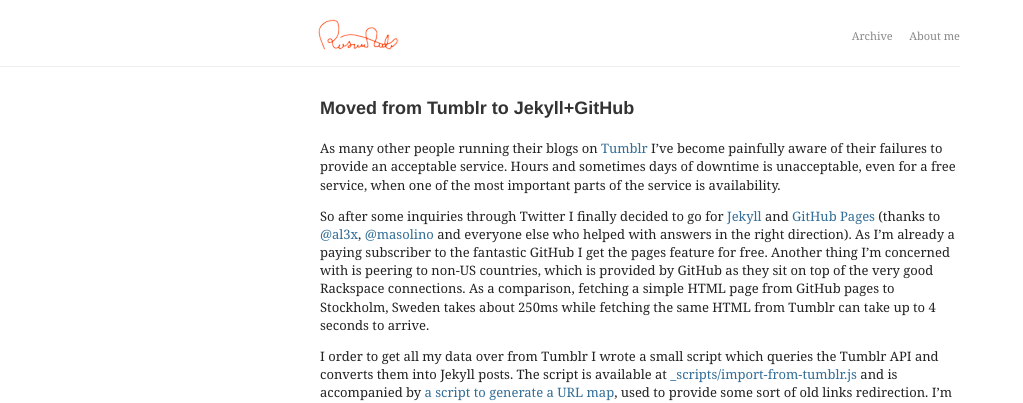
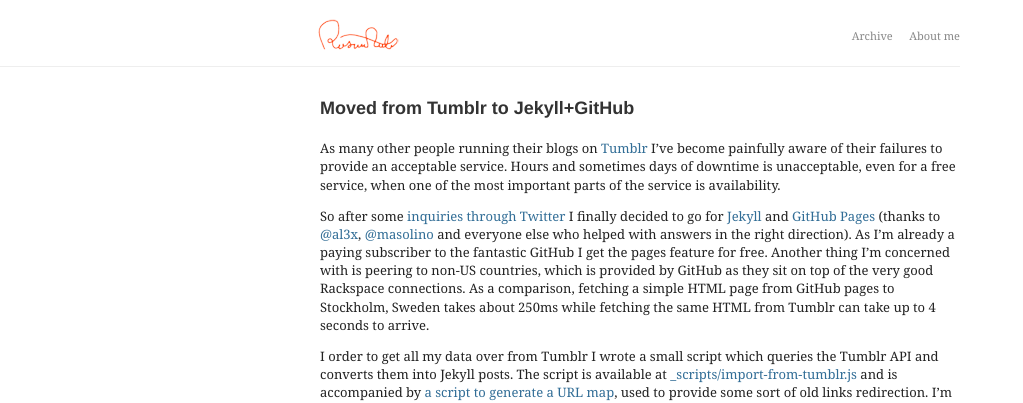
Before and after one commit to protez/rsms.github.com, a Jekyll site: the page built from _posts/2011-01-24-moved-from-tumblr.md, in a window 1280 px wide. Shown: the top 403 px of the page, without its empty margins (0-1023 px from the left). Built offline with Jekyll 4.4.1, drawn with Linux system fonts in a browser that asks for light colours; some web fonts are replaced; Markdown is read by kramdown in place of the engine named in the settings; comment, search, counter and statistics services are not loaded; part of the change alters nothing that is shown.

```diff
--- a/_posts/2011-01-24-moved-from-tumblr.md
+++ b/_posts/2011-01-24-moved-from-tumblr.md
@@ -5,7 +5,7 @@ title: Moved from Tumblr to Jekyll+GitHub
 
 As many other people running their blogs on [Tumblr](http://www.tumblr.com/) I've become painfully aware of their failures to provide an acceptable service. Hours and sometimes days of downtime is unacceptable, even for a free service, when one of the most important parts of the service is availability.
 
-So after some inquiries through Twitter I finally decided to go for [Jekyll](https://github.com/mojombo/jekyll) and [GitHub Pages](http://pages.github.com/) (thanks to [@al3x](https://twitter.com/al3x), [@masolino](https://twitter.com/masolino) and everyone else who helped with answers in the right direction). As I'm already a paying subscriber to the fantastic GitHub I get the pages feature for free. Another thing I'm concerned with is peering to non-US countries, which is provided by GitHub as they sit on top of the very good Rackspace connections. As a comparison, fetching a simple HTML page from GitHub pages to Stockholm, Sweden takes about 250ms while fetching the same HTML from Tumblr can take up to 4 seconds to arrive.
+So after some [inquiries through Twitter](http://search.twitter.com/search?q=to:rsms+since:2011-01-20+until:2011-01-21+github+OR+posterous+OR+squarespace+OR+wordpress+OR+tumblr+OR+soup+OR+jekyll+OR+blogging+OR+blog+OR+gitblog) I finally decided to go for [Jekyll](https://github.com/mojombo/jekyll) and [GitHub Pages](http://pages.github.com/) (thanks to [@al3x](https://twitter.com/al3x), [@masolino](https://twitter.com/masolino) and everyone else who helped with answers in the right direction). As I'm already a paying subscriber to the fantastic GitHub I get the pages feature for free. Another thing I'm concerned with is peering to non-US countries, which is provided by GitHub as they sit on top of the very good Rackspace connections. As a comparison, fetching a simple HTML page from GitHub pages to Stockholm, Sweden takes about 250ms while fetching the same HTML from Tumblr can take up to 4 seconds to arrive.
 
 I order to get all my data over from Tumblr I wrote a small script which queries the Tumblr API and converts them into Jekyll posts. The script is available at [_scripts/import-from-tumblr.js](https://github.com/rsms/rsms.github.com/blob/master/_scripts/import-from-tumblr.js) and is accompanied by [a script to generate a URL map](https://github.com/rsms/rsms.github.com/blob/master/_scripts/gen-tumblr-url-map.js), used to provide some sort of old links redirection. I'm using a simple javascript solution found in my [404.html](https://github.com/rsms/rsms.github.com/blob/master/404.html) but you might as well do something fancier with the generated url map.
 
```
